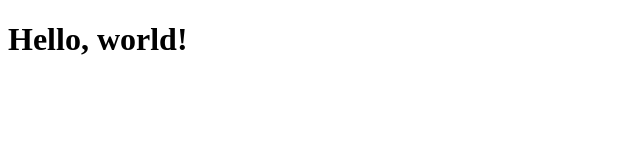
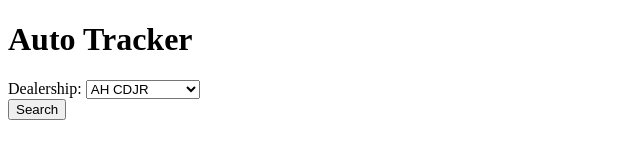
Before and after one commit to jsmolucha/Reaper, a website: page express/index.html in a window 1280 px wide. Shown: the whole page, without its empty margins (0-640 px from the left). Drawn offline with Linux system fonts and the light colour scheme.

Commit message:
Update index.html

```diff
--- a/express/index.html
+++ b/express/index.html
@@ -7,6 +7,20 @@
   <meta name="description" content="" />
 </head>
 <body>
-  <h1>Hello, world!</h1>
+  <h1>Auto Tracker</h1>
+  <div class="dropdowns">
+    <label for="dealer_dd">Dealership: </label>
+    <select name="dealer_dd" class="dealer_list">
+      <option value="arlingtoncdjr">AH CDJR</option>
+      <option value="elmkia">Elmhurst KIA</option>
+      <option value="elmacura">Elmhurst Acura</option>
+    </select>
+
+
+  </div>
+  <div class="search_button">
+    <button class="init_search"> Search</button>
+
+  </div>
 </body>
 </html>
```
